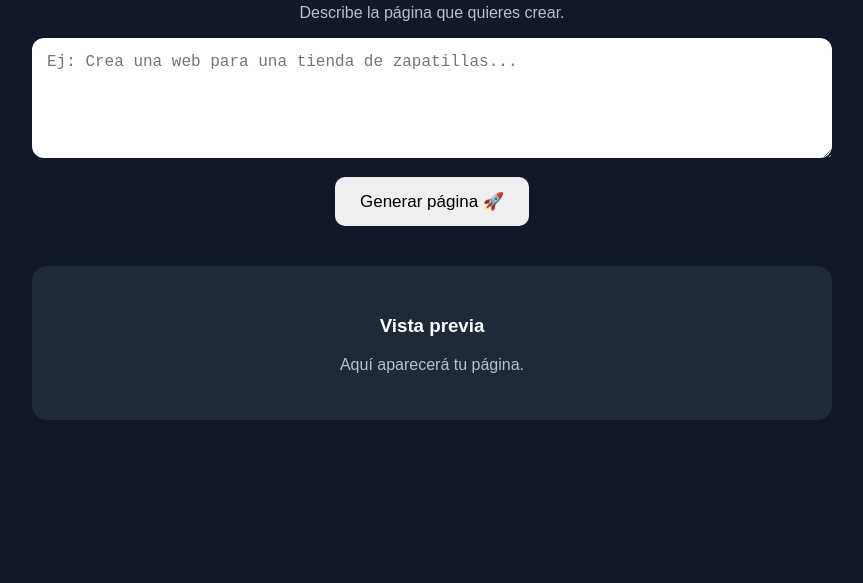
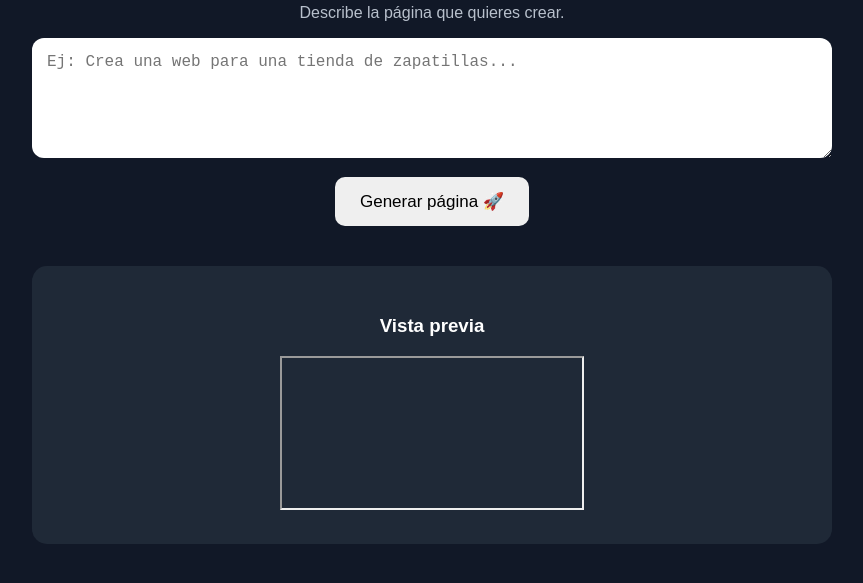
Before and after one commit to Briancollab/Dorron, a plain HTML site: page index.html in a window 1280 px wide. Shown: the part 231-814 px from the top of the page, without its empty margins (208-1071 px from the left). Drawn offline with Linux system fonts and the light colour scheme.

Commit message:
Add iframe for web preview in index.html

```diff
--- a/index.html
+++ b/index.html
@@ -25,8 +25,9 @@
         <button id="generar">Generar página 🚀</button>
 
         <div class="preview">
-            <h3>Vista previa</h3>
-            <p id="resultado">Aquí aparecerá tu página.</p>
+    <h3>Vista previa</h3>
+
+    <iframe id="webPreview"></iframe>
         </div>
     </div>
 
```
